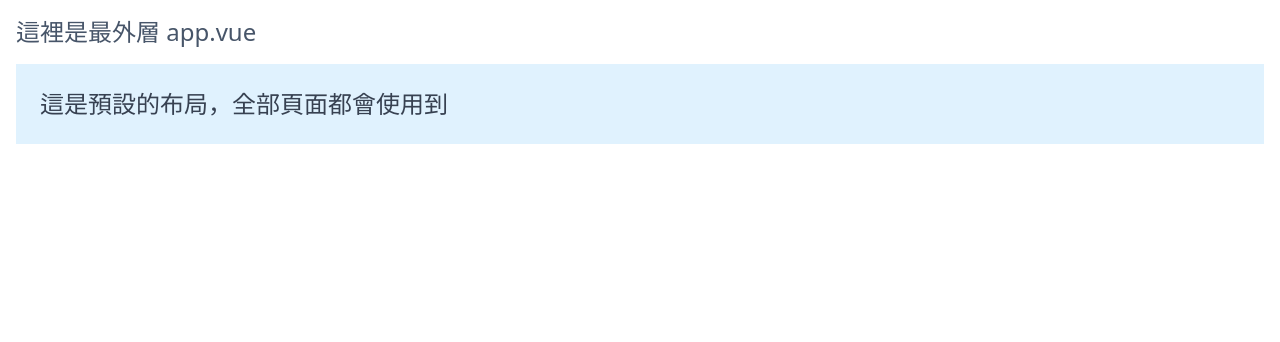
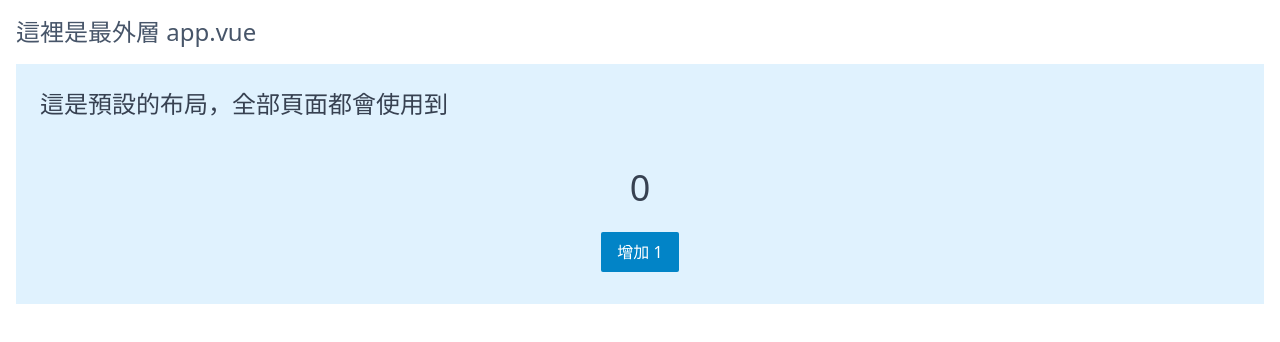
Before and after one commit to Rich4st/nuxt3-roadmap, a Nuxt app: page /count in a window 1280 px wide. Shown: the top 342 px of the page. Built offline with nearby package versions, Linux system fonts and the light colour scheme.

Commit message:
chore: composables demo

```diff
--- /dev/null
+++ b/composables/useCounter.ts
@@ -0,0 +1,14 @@
+import { ref } from 'vue'
+
+export const useRouter = () => {
+  const count = ref(0)
+
+  const increment = () => {
+    count.value += 1
+  }
+
+  return {
+    count,
+    increment,
+  }
+}
--- /dev/null
+++ b/pages/count.vue
@@ -0,0 +1,17 @@
+<script setup lang="ts">
+import { useRouter } from '@/composables/useCounter'
+
+const { count, increment } = useRouter()
+</script>
+
+<template>
+  <div class="flex flex-col items-center">
+    <span class="mt-8 text-4xl text-gray-700">{{ count }}</span>
+    <button
+      class="my-6 rounded-sm bg-sky-600 py-2 px-4 text-base font-medium text-white hover:bg-sky-700 focus:outline-none focus:ring-2 focus:ring-sky-500 focus:ring-offset-2"
+      @click="increment"
+    >
+      增加 1
+    </button>
+  </div>
+</template>
```
